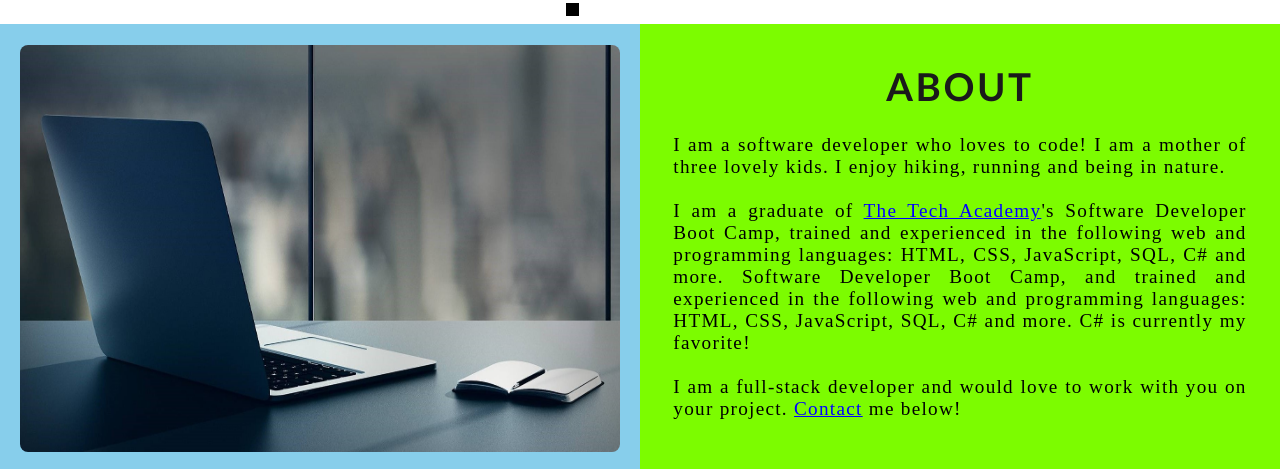
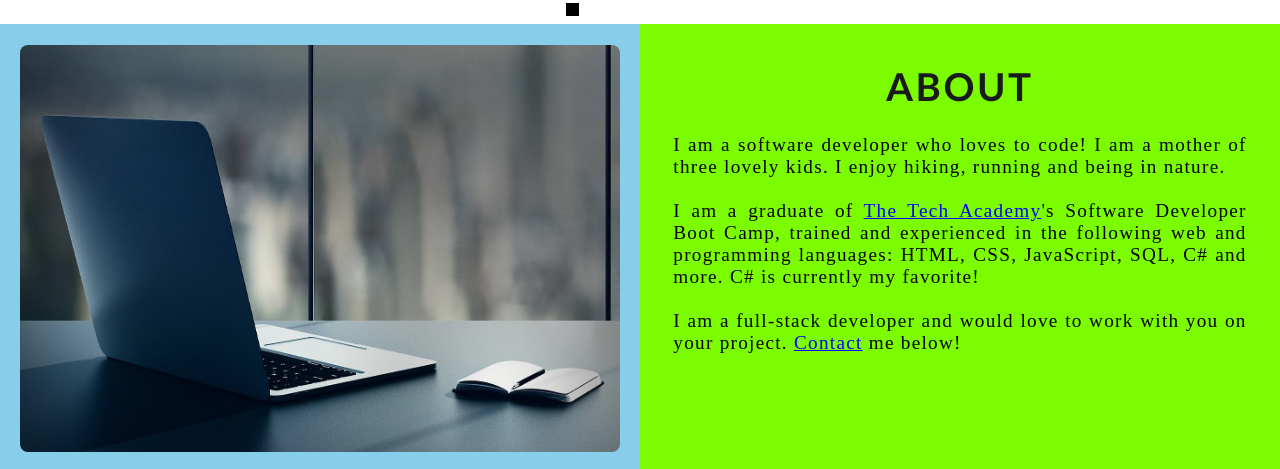
Before and after one commit to Priyankawu/Priyankawu.github.io, a plain HTML site: page index.html in a window 1280 px wide. Shown: the part 1180-1649 px from the top of the page. Drawn offline with Linux system fonts and the light colour scheme.

Commit message:
Update index.html

```diff
--- a/index.html
+++ b/index.html
@@ -117,9 +117,7 @@
                 <h1>About</h1>
                 <p>I am a software developer who loves to code! I am a mother of three lovely kids. I enjoy hiking, running and being in nature. <br><br> I am a graduate of <a href="https://www.learncodinganywhere.com/" target="_blank">The Tech Academy</a>'s
 
-                 Software Developer Boot Camp, trained and experienced in the following web and programming languages: HTML, CSS, JavaScript, SQL, C# and more.
-
-                 Software Developer Boot Camp, and trained and experienced in the following web and programming languages: HTML, CSS, JavaScript, SQL, C# and more. C# is currently my favorite!
+                 Software Developer Boot Camp, trained and experienced in the following web and programming languages: HTML, CSS, JavaScript, SQL, C# and more. C# is currently my favorite!
 
                 <br><br>I am a full-stack developer and would love to work with you on your project. <a href="#Contact">Contact</a> me below!</br>
                 </p>
```
